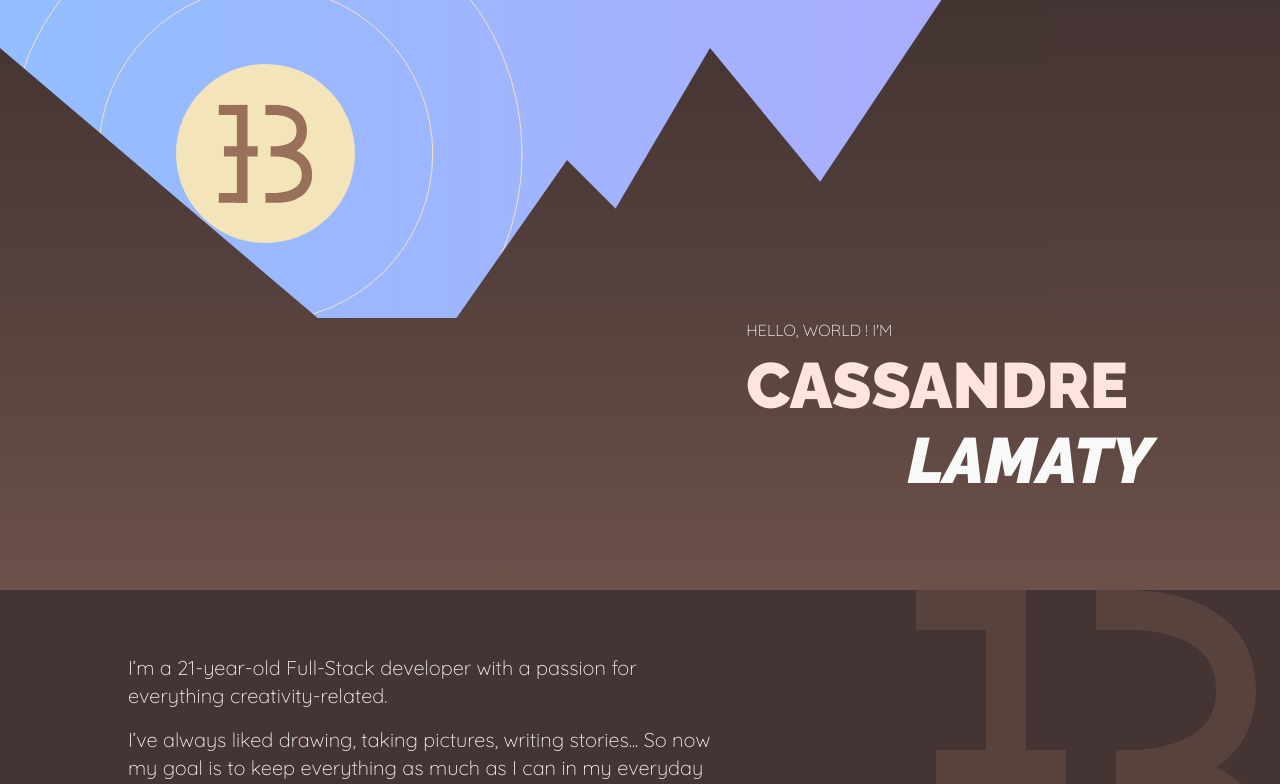
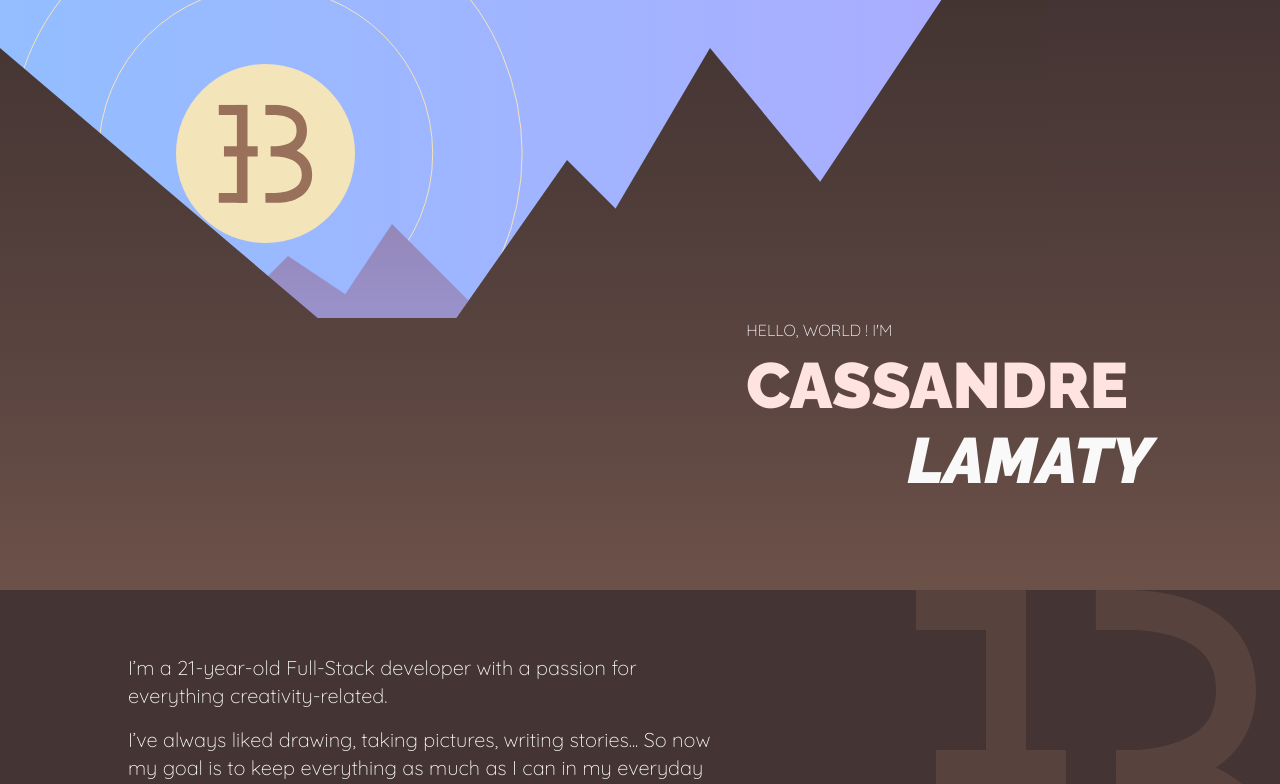
Before and after one commit to CassandreLAMATY/2024-portfolio-front, a Vue app: page / in a window 1280 px wide. Shown: the top 784 px of the page. Built offline with nearby package versions, Linux system fonts and the light colour scheme; what @fortawesome/pro-regular-svg-icons would draw is missing.

Commit message:
bg mountains

```diff
--- a/src/assets/stylesheets/css/header.css
+++ b/src/assets/stylesheets/css/header.css
@@ -111,6 +111,16 @@
     width: min(768px, 80%);
     transform: translate(calc(-32.5% + 3rem + 8rem), calc(-32.5% + 2rem));
   }
+}
+
+.bg-mountains {
+  position: absolute;
+}
+.bg-mountains #bgmountain01 {
+  left: 64px;
+}
+.bg-mountains #bgmountain02 {
+  left: 200px;
 }
 
 .mountains {
--- a/src/assets/stylesheets/scss/header.scss
+++ b/src/assets/stylesheets/scss/header.scss
@@ -137,6 +137,18 @@
             calc(-50% + 35% / 2 + $grup04 + $grup07),
             calc(-50% + 35% / 2 + $grup03)
         );
+    }
+}
+
+.bg-mountains {
+    position: absolute;
+
+    & #bgmountain01 {
+        left: 64px;
+    }
+
+    & #bgmountain02 {
+        left: 200px;
     }
 }
 
--- a/src/blocks/HeaderBlock.vue
+++ b/src/blocks/HeaderBlock.vue
@@ -27,6 +27,35 @@ onMounted(() => {
                         </div>
                     </div>
                 </div>
+            </div>
+
+            <div class="mountains bg-mountains">
+                <svg>
+                    <defs>
+                        <linearGradient id="gradient2" x1="0%" y1="0%" x2="0%" y2="30%"  gradientUnits="userSpaceOnUse">
+                            <stop offset="0%" style="stop-color: #896b8d; stop-opacity: 1" />
+                            <stop offset="100%" style="stop-color: #9991c9; stop-opacity: 1" />
+                        </linearGradient>
+                    </defs>
+                </svg>
+
+                <svg
+                    viewBox="0 0 100 100"
+                    xmlns="http://www.w3.org/2000/svg"
+                    class="mountain"
+                    id="bgmountain01"
+                >
+                    <polygon points="70 80, 100 100, 50 100" fill="url(#gradient2)" />
+                </svg>
+
+                <svg
+                    viewBox="0 0 100 100"
+                    xmlns="http://www.w3.org/2000/svg"
+                    class="mountain"
+                    id="bgmountain02"
+                >
+                    <polygon points="60 70, 90 100, 40 100" fill="url(#gradient2)" />
+                </svg>
             </div>
 
             <div class="mountains">
```
Also changed, not shown: 1 other file (tests, documents, lock files or other folders).
